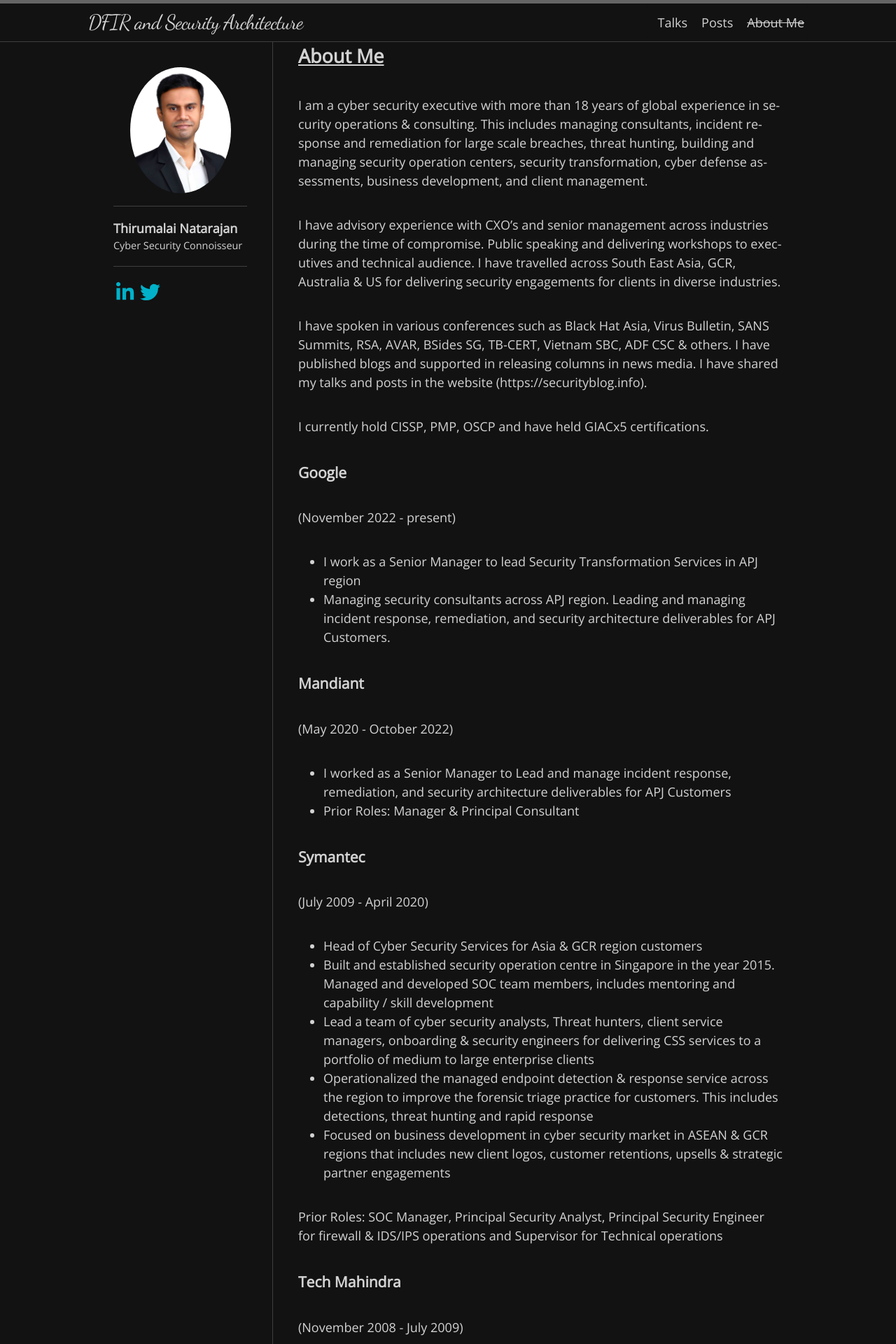
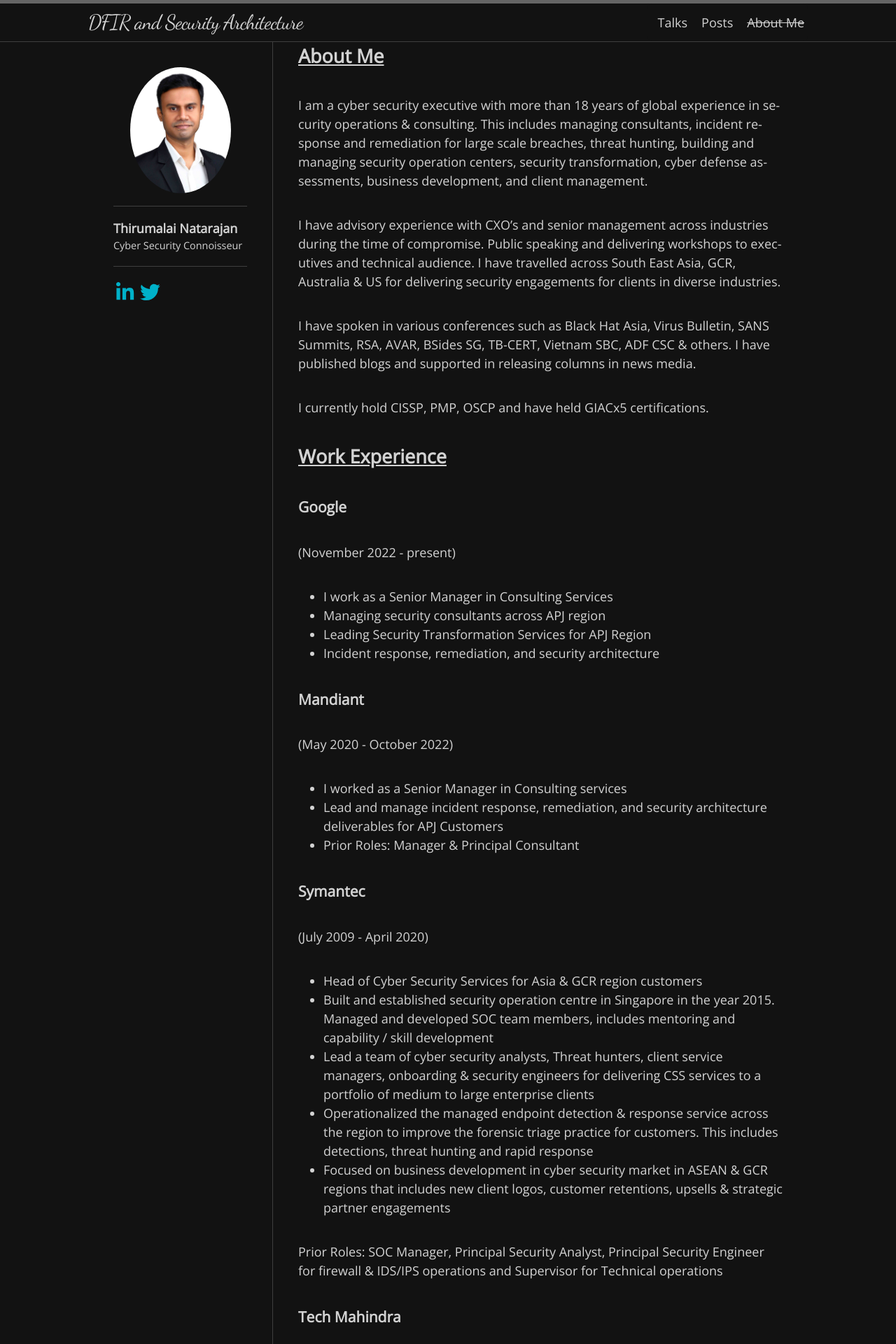
Before and after one commit to Th1ru-M/th1ru-m.github.io, a Jekyll site: the page built from AboutMe.md, in a window 1280 px wide. Shown: the top 1920 px of the page at 70% size. Built offline with Jekyll 4.4.1, drawn with Linux system fonts in a browser that asks for light colours; nearby versions of some CDN libraries; some web fonts are replaced.

Commit message:
Update AboutMe.md

```diff
--- a/AboutMe.md
+++ b/AboutMe.md
@@ -9,19 +9,22 @@ I am a cyber security executive with more than 18 years of global experience in
 
 I have advisory experience with CXO's and senior management across industries during the time of compromise. Public speaking and delivering workshops to executives and technical audience. I have travelled across South East Asia, GCR, Australia & US for delivering security engagements for clients in diverse industries.
 
-I have spoken in various conferences such as Black Hat Asia, Virus Bulletin, SANS Summits, RSA, AVAR, BSides SG, TB-CERT, Vietnam SBC, ADF CSC & others. I have published blogs and supported in releasing columns in news media. I have shared my talks and posts in the website (https://securityblog.info).
+I have spoken in various conferences such as Black Hat Asia, Virus Bulletin, SANS Summits, RSA, AVAR, BSides SG, TB-CERT, Vietnam SBC, ADF CSC & others. I have published blogs and supported in releasing columns in news media.
 
 I currently hold CISSP, PMP, OSCP and have held GIACx5 certifications.
 
-
+## **<u>Work Experience</u>**
 ### **Google**
 (November 2022 - present)
-- I work as a Senior Manager to lead Security Transformation Services in APJ region
-- Managing security consultants across APJ region. Leading and managing incident response, remediation, and security architecture deliverables for APJ Customers.
+- I work as a Senior Manager in Consulting Services
+- Managing security consultants across APJ region
+- Leading Security Transformation Services for APJ Region
+- Incident response, remediation, and security architecture
 
 ### **Mandiant**
 (May 2020 - October 2022)
-- I worked as a Senior Manager to Lead and manage incident response, remediation, and security architecture deliverables for APJ Customers
+- I worked as a Senior Manager in Consulting services
+- Lead and manage incident response, remediation, and security architecture deliverables for APJ Customers
 - Prior Roles: Manager & Principal Consultant
 
 ### **Symantec**
```
